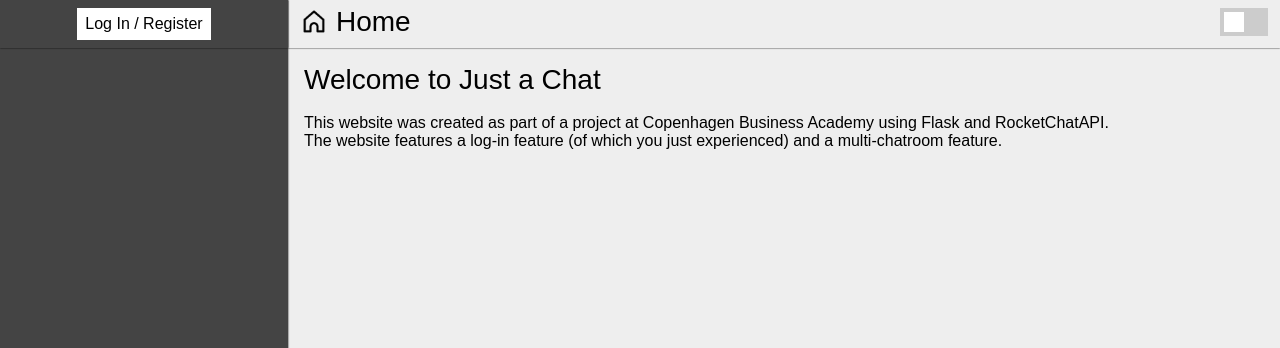
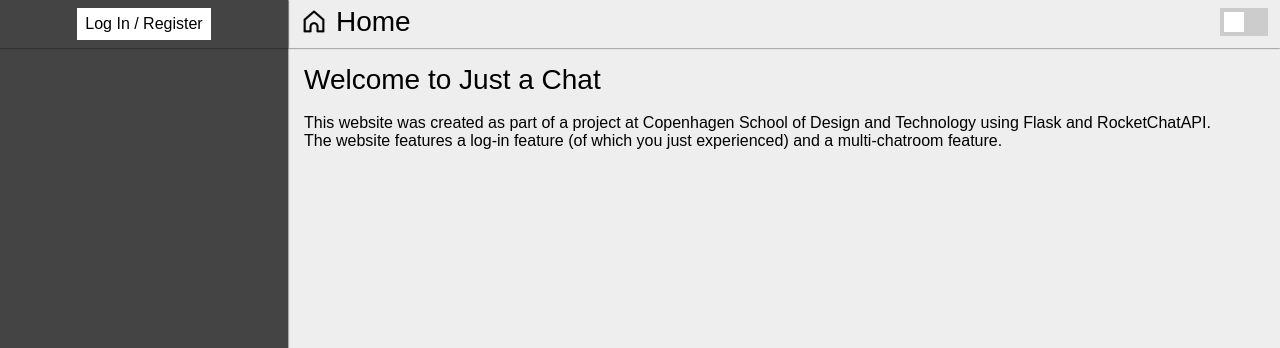
Before and after one commit to tobiaskastrup/justachat, a Flask app: page / in a window 1280 px wide. Shown: the top 348 px of the page. Run offline with Flask 2, Linux system fonts and the light colour scheme.

Commit message:
Runtime error

```diff
--- a/webapp/templates/home.html
+++ b/webapp/templates/home.html
@@ -12,6 +12,6 @@
 
 {% block body %}
     <h1>Welcome to Just a Chat</h1><br>
-    <p>This website was created as part of a project at Copenhagen Business Academy using Flask and RocketChatAPI.</p>
+    <p>This website was created as part of a project at Copenhagen School of Design and Technology using Flask and RocketChatAPI.</p>
     <p>The website features a log-in feature (of which you just experienced) and a multi-chatroom feature.</p>
 {% endblock %}
```
Also changed, not shown: 1 other file.
